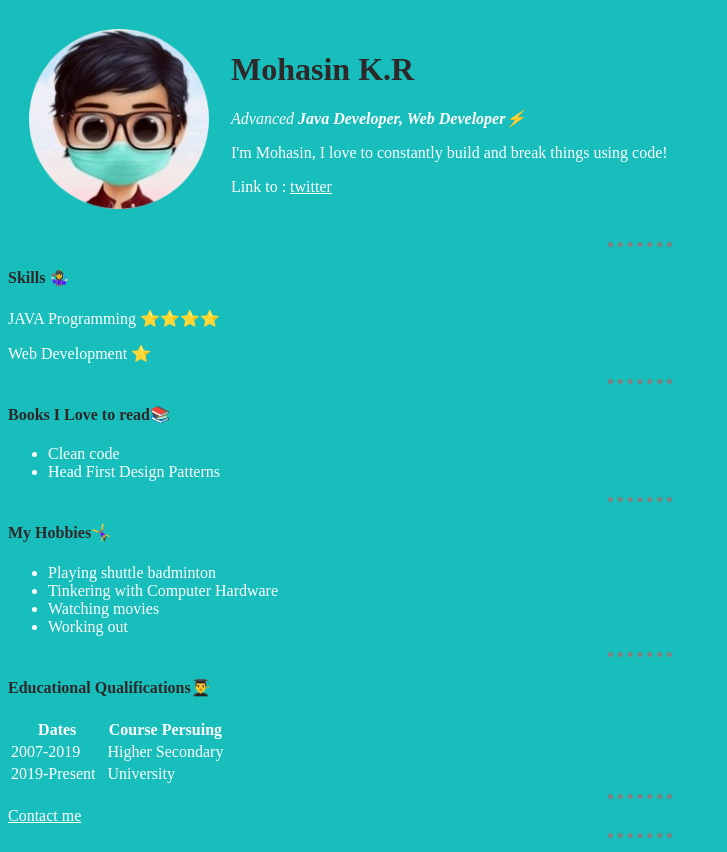
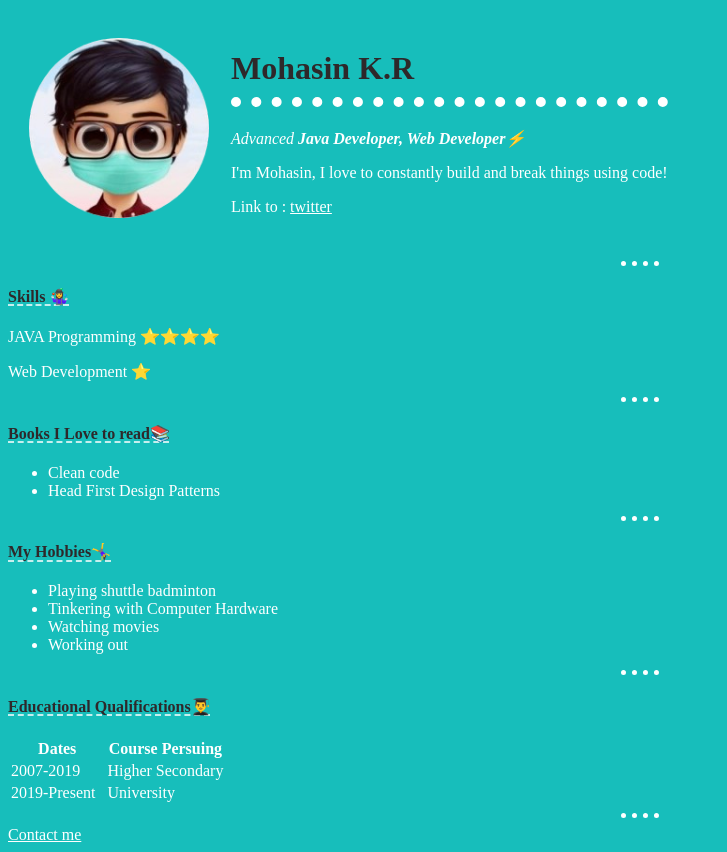
Before and after one commit to mohasinkr/portfolio-old, a plain HTML site: page index.html in a window 1280 px wide. Shown: the whole page, without its empty margins (0-727 px from the left). Drawn offline with Linux system fonts and the light colour scheme.

Commit message:
Add underline to h4 tags and h1 tags

```diff
--- a/index.html
+++ b/index.html
@@ -65,7 +65,6 @@
   </table>
   <hr>
   <a href="contacts.html"> Contact me </a>
-  <hr>
 </body>
 
 </html>
--- a/styles.css
+++ b/styles.css
@@ -3,19 +3,27 @@ body {
 }
 
 hr {
-  border-color: grey;
+  border-color: white;
   border-style: none;
   border-top-style: dotted;
   border-width: 5px;
-  width: 5%;
+  width: 3%;
 }
 
 img {
   height: 180px;
 }
-
+h1{
+  padding-bottom: 10px;
+  border-bottom : white dotted 10px;
+}
 h1,h4{
   color: #2E282A;
+}
+
+h4{
+  text-decoration: underline dashed white;
+  text-underline-offset : 3px;
 }
 
 a,p,ul,table{
```
